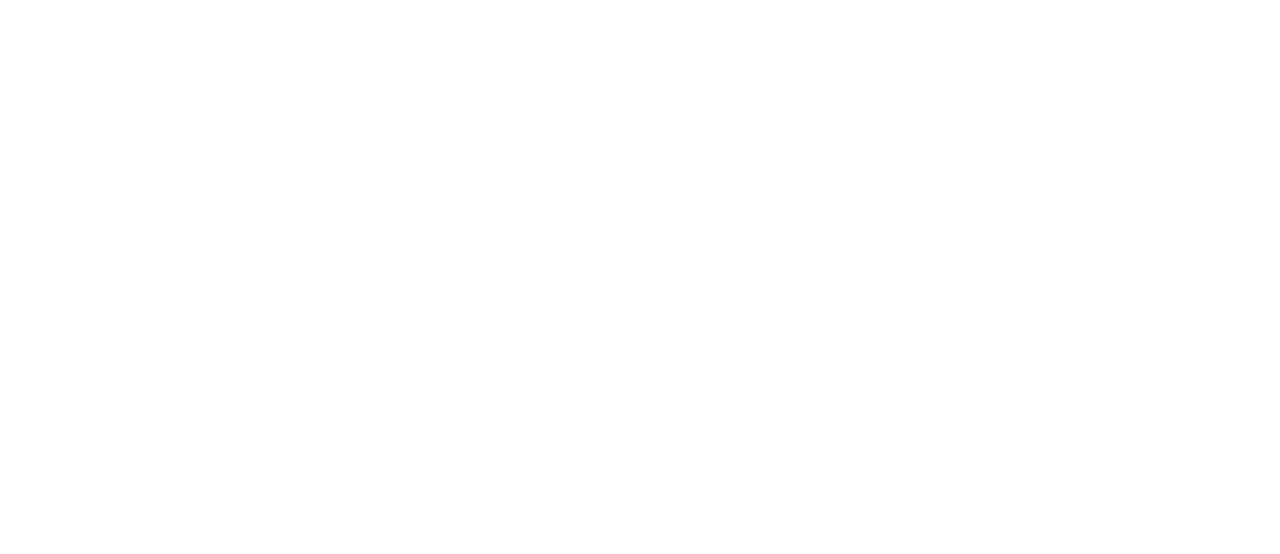
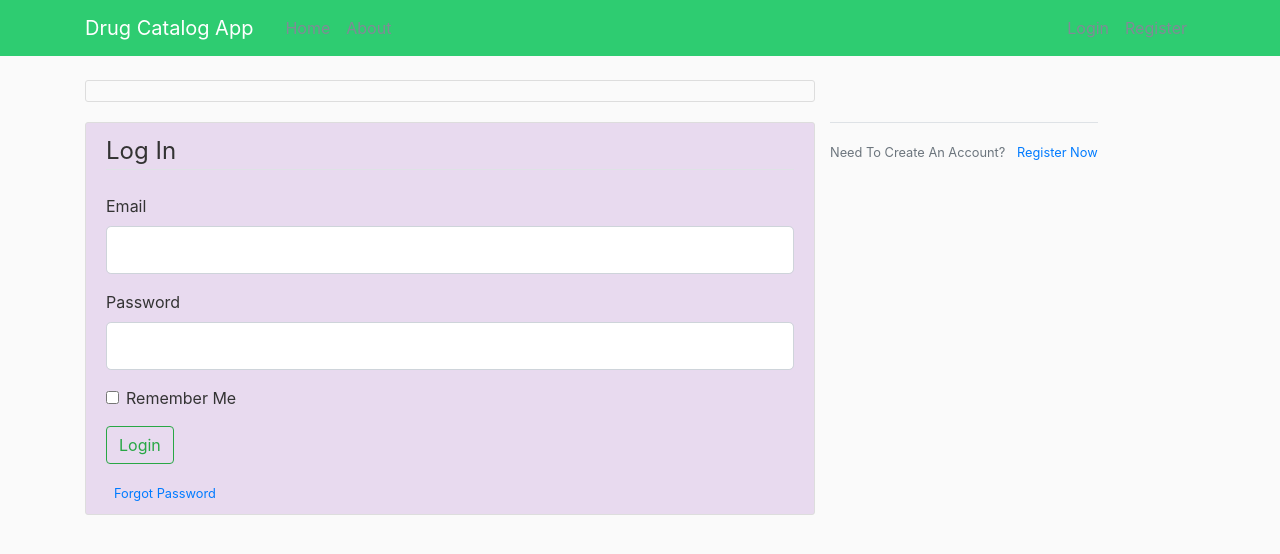
Before and after one commit to MinnieSmith/catalog-app-v2, a Flask app: page /login in a window 1280 px wide. Before the commit the part shown is empty. Shown: the top 554 px of the page. Run offline with Flask 2, Linux system fonts and the light colour scheme; some libraries are stand-ins or nearby versions.

Commit message:
add login template

```diff
--- a/app.py
+++ b/app.py
@@ -45,7 +45,7 @@ def register():
 def login():
     form = LoginForm()
     if form.validate_on_submit():
-        if form.email.data == 'admin@blog.com' and form.password.data == 'password':
+        if form.email.data == 'admin@drugcatalogapp.com' and form.password.data == 'password':
             flash('You have been logged in!', 'success')
             return redirect(url_for('home'))
         else:
--- a/templates/layout.html
+++ b/templates/layout.html
@@ -22,13 +22,13 @@
       </button>
       <div class="collapse navbar-collapse" id="navbarToggle">
         <div class="navbar-nav mr-auto">
-          <a class="nav-item nav-link" href="/">Home</a>
+          <a class="nav-item nav-link" href="{{ url_for('home') }}">Home</a>
           <a class="nav-item nav-link" href="/about">About</a>
         </div>
         <!-- Navbar Right Side -->
         <div class="navbar-nav">
-          <a class="nav-item nav-link" href="/login">Login</a>
-          <a class="nav-item nav-link" href="/register">Register</a>
+          <a class="nav-item nav-link" href="{{ url_for('login') }}">Login</a>
+          <a class="nav-item nav-link" href="{{ url_for('register') }}">Register</a>
         </div>
       </div>
     </div>
--- a/templates/login.html
+++ b/templates/login.html
@@ -1,10 +1,58 @@
-<!DOCTYPE html>
-<html lang="en">
-<head>
-    <meta charset="UTF-8">
-    <title>Title</title>
-</head>
-<body>
-
-</body>
-</html>
+ {% extends "layout.html" %}
+{% block content %}
+ <main role="main" class="container">
+  <div class="row">
+    <div class="col-md-8">
+        <div class="registration">
+            <form method="POST" action="">
+            {{ form.hidden_tag() }}
+            <fieldset class="form-group">
+                <legend class="border-bottom mb-4">Log In</legend>
+                <div class="form-group">
+                    {{ form.email.label(class="form-control-label") }}
+                    {% if form.email.errors %}
+                        {{ form.email(class="form-control form-control-lg is-invalid") }}
+                        <div class="invalid-feedback">
+                            {% for error in form.email.errors %}
+                                <span>{{ error }}</span>
+                            {% endfor %}
+                        </div>
+                    {% else %}
+                        {{ form.email(class="form-control form-control-lg") }}
+                    {% endif %}
+                </div>
+                <div class="form-group">
+                    {{ form.password.label(class="form-control-label") }}
+                    {% if form.password.errors %}
+                        {{ form.password(class="form-control form-control-lg is-invalid") }}
+                        <div class="invalid-feedback">
+                            {% for error in form.password.errors %}
+                                <span>{{ error }}</span>
+                            {% endfor %}
+                        </div>
+                    {% else %}
+                        {{ form.password(class="form-control form-control-lg") }}
+                    {% endif %}
+                </div>
+                <div class="form-check">
+                    {{ form.remember(class="form-check-input") }}
+                    {{ form.remember.label(class="form-check-label") }}
+                </div>
+            </fieldset>
+            <div class="form-group">
+                {{ form.submit(class="btn btn-outline-success") }}
+            </div>
+                <small class="text-muted ml-2">
+                    <a href="#">Forgot Password</a>
+                </small>
+        </form>
+    </div>
+    </div>
+    <div class="border-top pt-3">
+        <small class="text-muted">
+            Need To Create An Account? <a class="ml-2" href="{{ url_for('register') }}">Register Now</a>
+        </small>
+    </div>
+  </div>
+ </main>
+{% endblock content %}
--- a/templates/register.html
+++ b/templates/register.html
@@ -7,10 +7,9 @@
             <form method="POST" action="">
             {{ form.hidden_tag() }}
             <fieldset class="form-group">
-                <legend class="border-bottom mb-4">Register Today</legend>
+                <legend class="border-bottom mb-4">Register Now</legend>
                 <div class="form-group">
                     {{ form.username.label(class="form-control-label") }}
-
                     {% if form.username.errors %}
                         {{ form.username(class="form-control form-control-lg is-invalid") }}
                         <div class="invalid-feedback">
```
